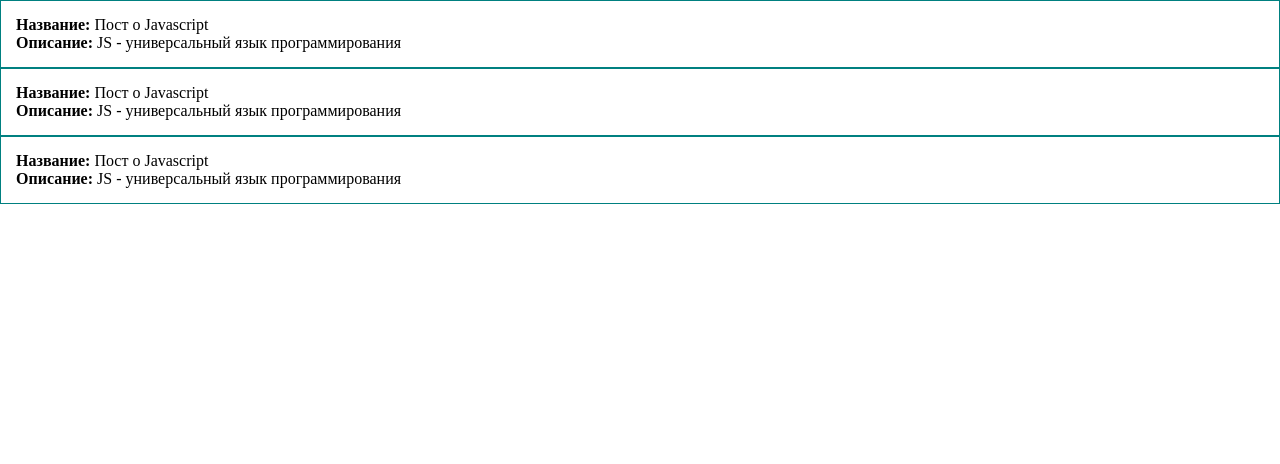
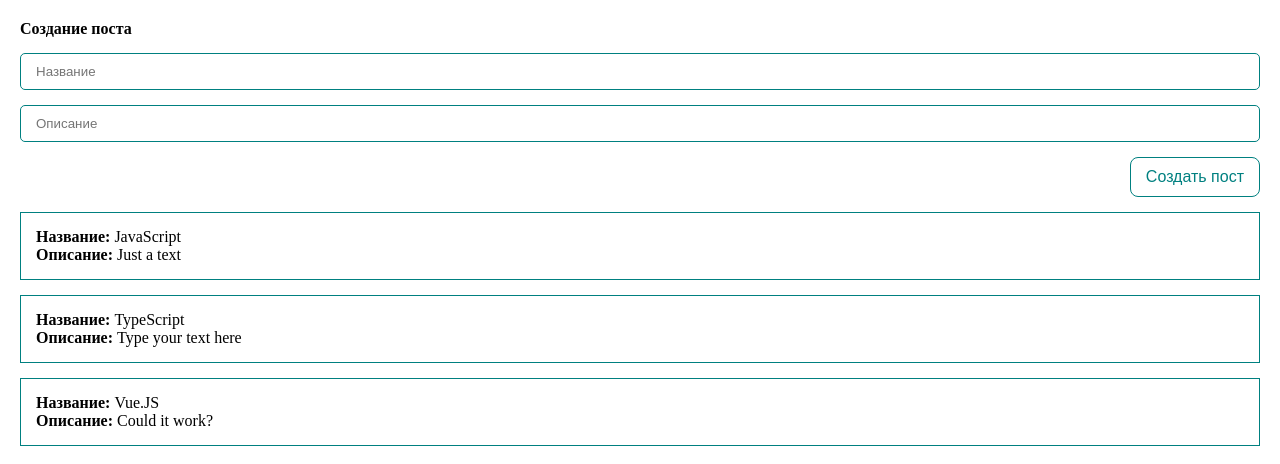
Before and after one commit to NickMash37/Blog, a Vue app: page / in a window 1280 px wide. Shown: the top 464 px of the page. Built offline with nearby package versions, Linux system fonts and the light colour scheme.

Commit message:
feature: problems with posting
Can't bind button from PostForm to App

```diff
--- a/src/App.vue
+++ b/src/App.vue
@@ -1,37 +1,35 @@
 <template>
-  <div class="header">
-    <div class="post">
-      <div><strong>Название:</strong> Пост о Javascript</div>
-      <div><strong>Описание:</strong> JS - универсальный язык программирования</div>
-    </div>
-    <div class="post">
-      <div><strong>Название:</strong> Пост о Javascript</div>
-      <div><strong>Описание:</strong> JS - универсальный язык программирования</div>
-    </div>
-    <div class="post">
-      <div><strong>Название:</strong> Пост о Javascript</div>
-      <div><strong>Описание:</strong> JS - универсальный язык программирования</div>
-    </div>
+  <div class="app">
+    <post-form
+        @create="createPost"
+    />
+    <post-list
+        :posts="posts"
+    />
   </div>
-
 </template>
 
 <script>
+  import PostList from '@/components/PostList.vue'
+  import PostForm from '@/components/PostForm'
+
   export default {
+    components: {
+      PostForm, PostList
+    },
     data() {
       return {
-        likes: 0,
-        dislikes: 0,
+        posts: [
+          {id: 1, title: 'JavaScript', body: 'Just a text'},
+          {id: 2, title: 'TypeScript', body: 'Type your text here'},
+          {id: 3, title: 'Vue.JS', body: 'Could it work?'},
+        ],
       }
     },
 
     methods: {
-      addLike() {
-        this.likes += 1
-      },
+      createPost(post) {
 
-      addDislike() {
-        this.dislikes += 1
       }
     }
   }
@@ -44,11 +42,12 @@
     margin: 0;
     padding: 0;
     box-sizing: border-box;
+    max-width: 100%;
   }
 
-  .post {
-    padding: 15px;
-    border: 1px solid teal;
+  .app {
+    padding: 20px;
   }
 
+
 </style>
--- /dev/null
+++ b/src/components/PostForm.vue
@@ -0,0 +1,70 @@
+<template>
+  <form @submit.prevent>
+    <h4>Создание поста</h4>
+    <input
+           v-model="post.title"
+           class="input"
+           type="text"
+           placeholder="Название">
+    <input
+           v-model="post.body"
+           class="input"
+           type="text"
+           placeholder="Описание">
+    <button class="btn"
+            @click="createPost">Создать пост</button>
+  </form>
+</template>
+
+<script>
+  export default {
+    data() {
+      return {
+        post: {
+          title: '',
+          body: '',
+        },
+
+        methods: {
+          createPost() {
+            this.post.id = Date.now();
+            this.$emit('create', this.post)
+            this.post = {
+              title: '',
+              body: ''
+            }
+          }
+        }
+      }
+    }
+  }
+
+</script>
+
+<style scoped>
+
+  form {
+    display: flex;
+    flex-direction: column;
+  }
+
+  .input {
+    width: 100vw;
+    border: 1px solid teal;
+    padding: 10px 15px;
+    border-radius: 5px;
+    margin-top: 15px;
+  }
+
+  .btn {
+    align-self: flex-end;
+    margin-top: 15px;
+    padding: 10px 15px;
+    background: none;
+    color: teal;
+    font-size: 16px;
+    border: 1px solid teal;
+    border-radius: 8px;
+  }
+
+</style>
--- /dev/null
+++ b/src/components/PostList.vue
@@ -0,0 +1,26 @@
+<template>
+  <div class="post" v-for="post in posts" :key="post.id">
+    <div><strong>Название:</strong> {{ post.title }}</div>
+    <div><strong>Описание:</strong> {{ post.body }}</div>
+  </div>
+</template>
+
+<script>
+  export default {
+    props: {
+      posts: {
+        type: Array,
+        required: true,
+      }
+    }
+  }
+
+</script>
+
+<style scoped>
+.post {
+  padding: 15px;
+  border: 1px solid teal;
+  margin-top: 15px;
+}
+</style>
```
